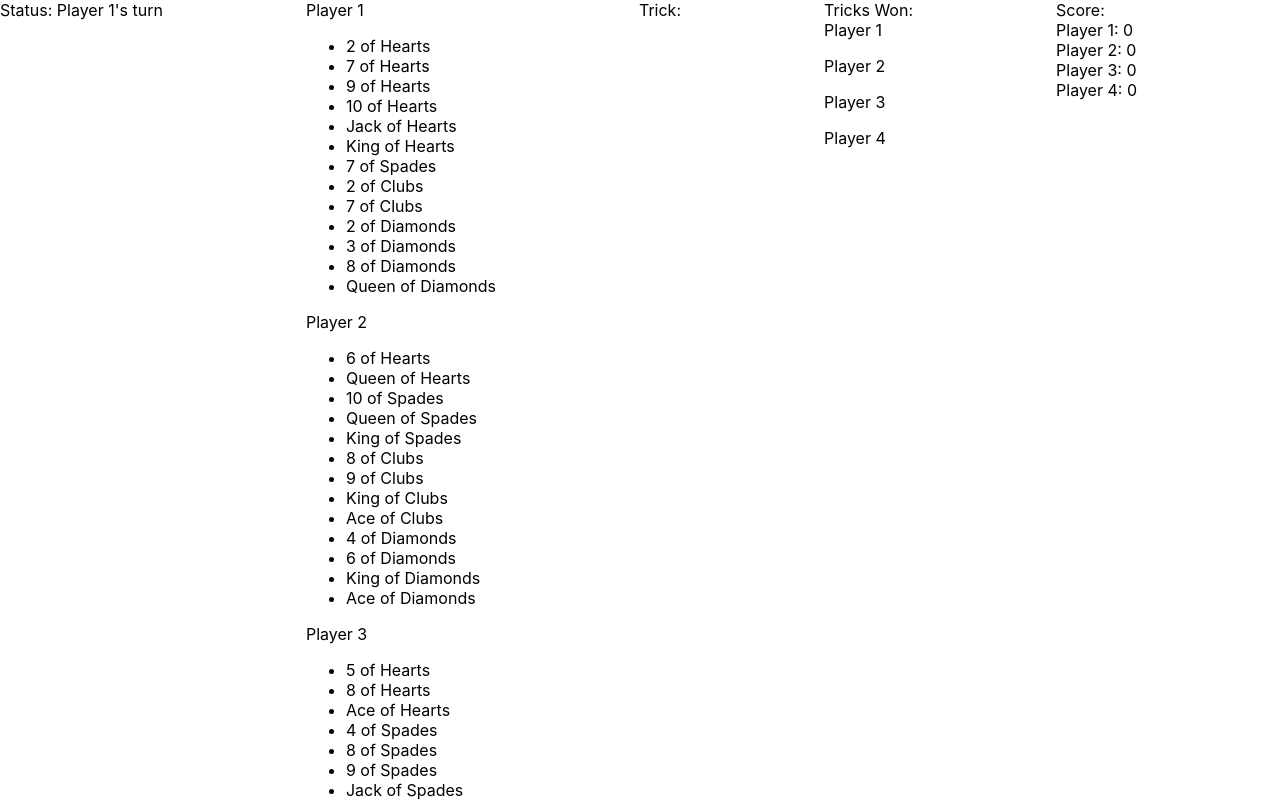
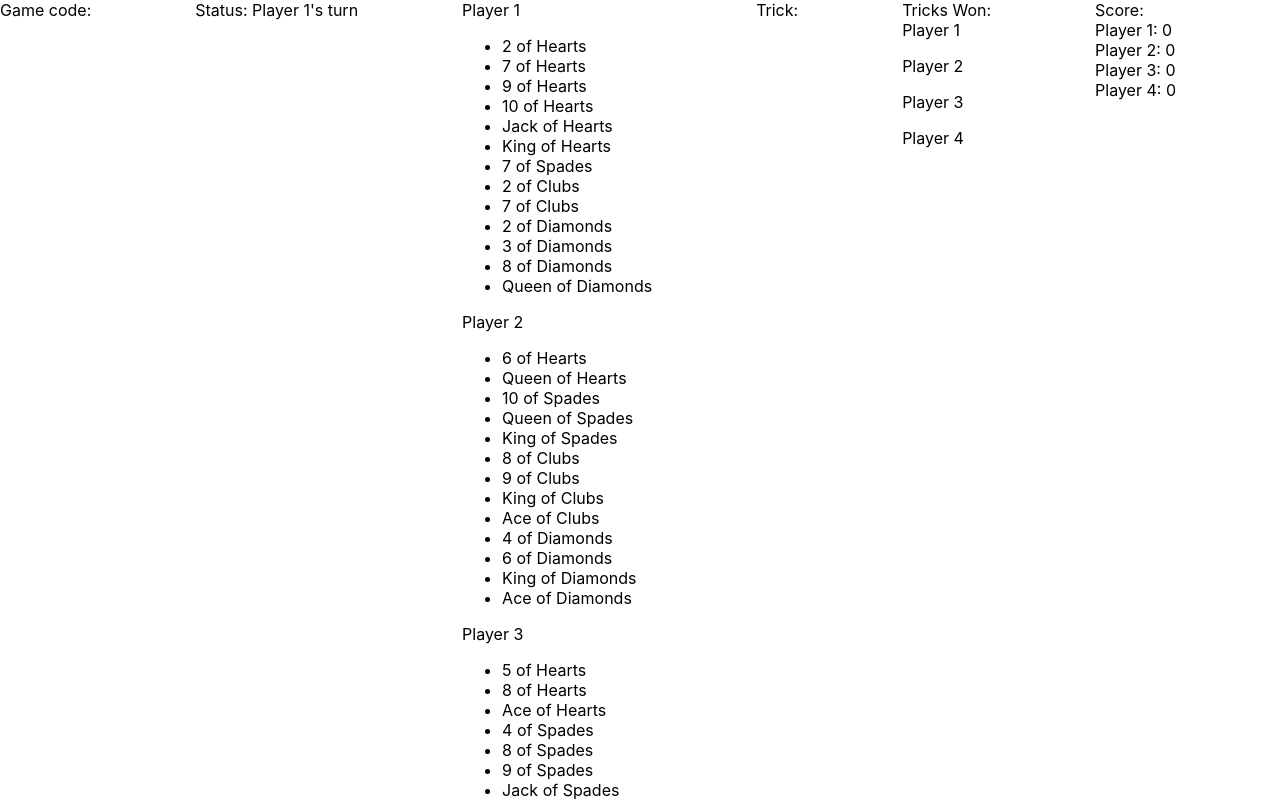
Before and after one commit to spennino/hearts, a React (Create React App) app in the folder client/: page / in a window 1280 px wide. Shown: the top 801 px of the page. Built offline with nearby package versions, Linux system fonts and the light colour scheme; no server answers.

Commit message:
Stub create

```diff
--- a/client/src/App.css
+++ b/client/src/App.css
@@ -2,6 +2,6 @@
   display: flex;
 }
 
-.players, .trick, .game-info, .discards, .score {
+.players, .trick, .game-code, .game-status, .discards, .score {
   flex-grow: 1;
 }
--- a/client/src/App.js
+++ b/client/src/App.js
@@ -10,6 +10,7 @@ class Game extends React.Component {
   constructor(props) {
     super(props)
     this.state = {
+      gameCode: '',
       players: [],
       trick: {},
       trickSuit: '',
@@ -37,6 +38,13 @@ class Game extends React.Component {
 
     this.handleDiscard = this.handleDiscard.bind(this)
   }
+
+  componentDidMount() {
+    fetch('/api/create')
+      .then(res => res.json())
+      .then(gameCode => this.setState({ gameCode }))
+  }
+
 
   handleDiscard(card, playerPosition) {
     const trick = { ...this.state.trick }
@@ -189,7 +197,10 @@ class Game extends React.Component {
 
     return (
       <div className='game-container'>
-        <div className='game-info'>
+        <div className='game-code'>
+          Game code: {this.state.gameCode}
+        </div>
+        <div className='game-status'>
           Status: {this.state.status}
         </div>
         <div className='players'>
```
Also changed, not shown: 1 other file (tests, documents, lock files or other folders).
